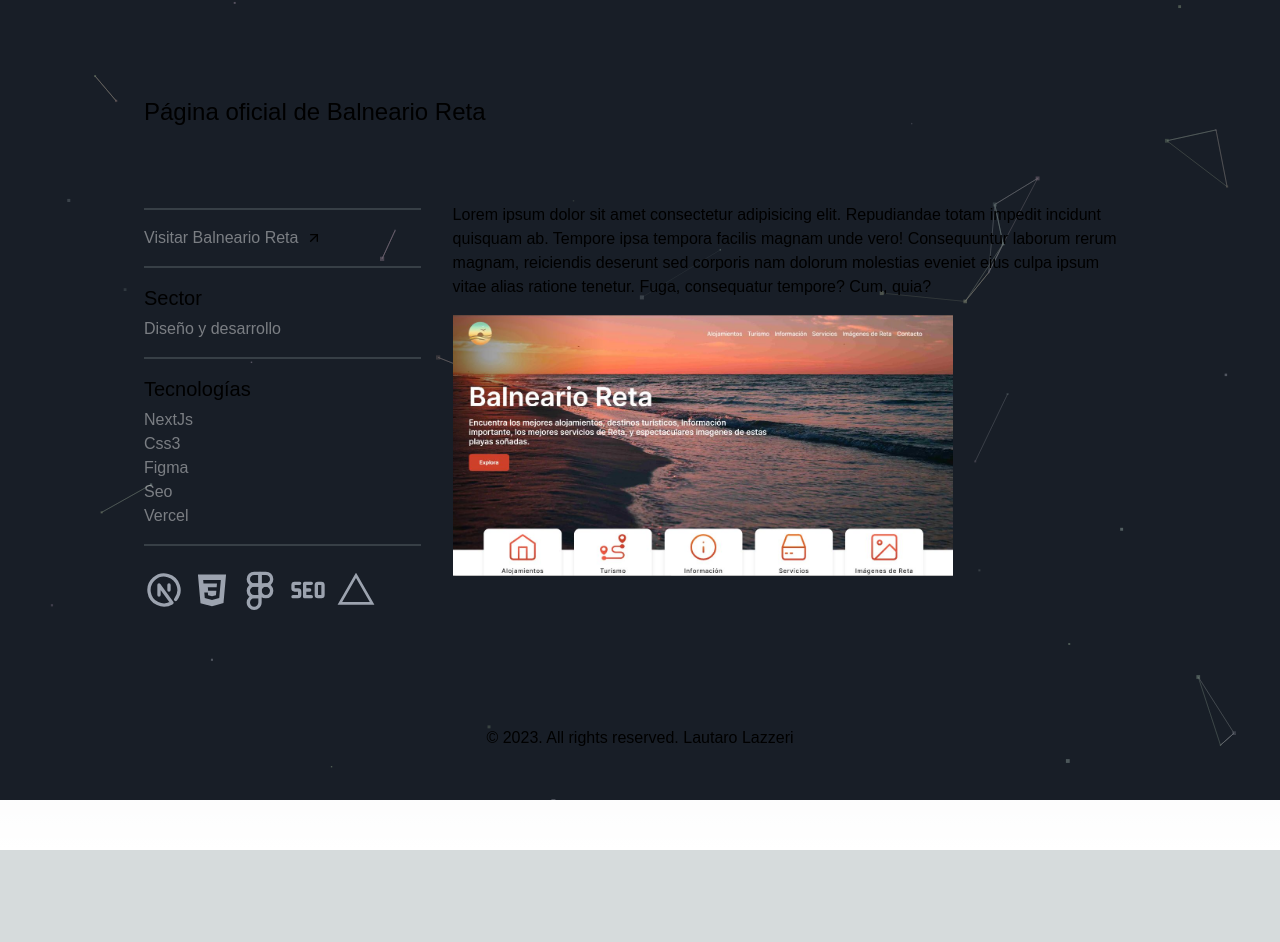
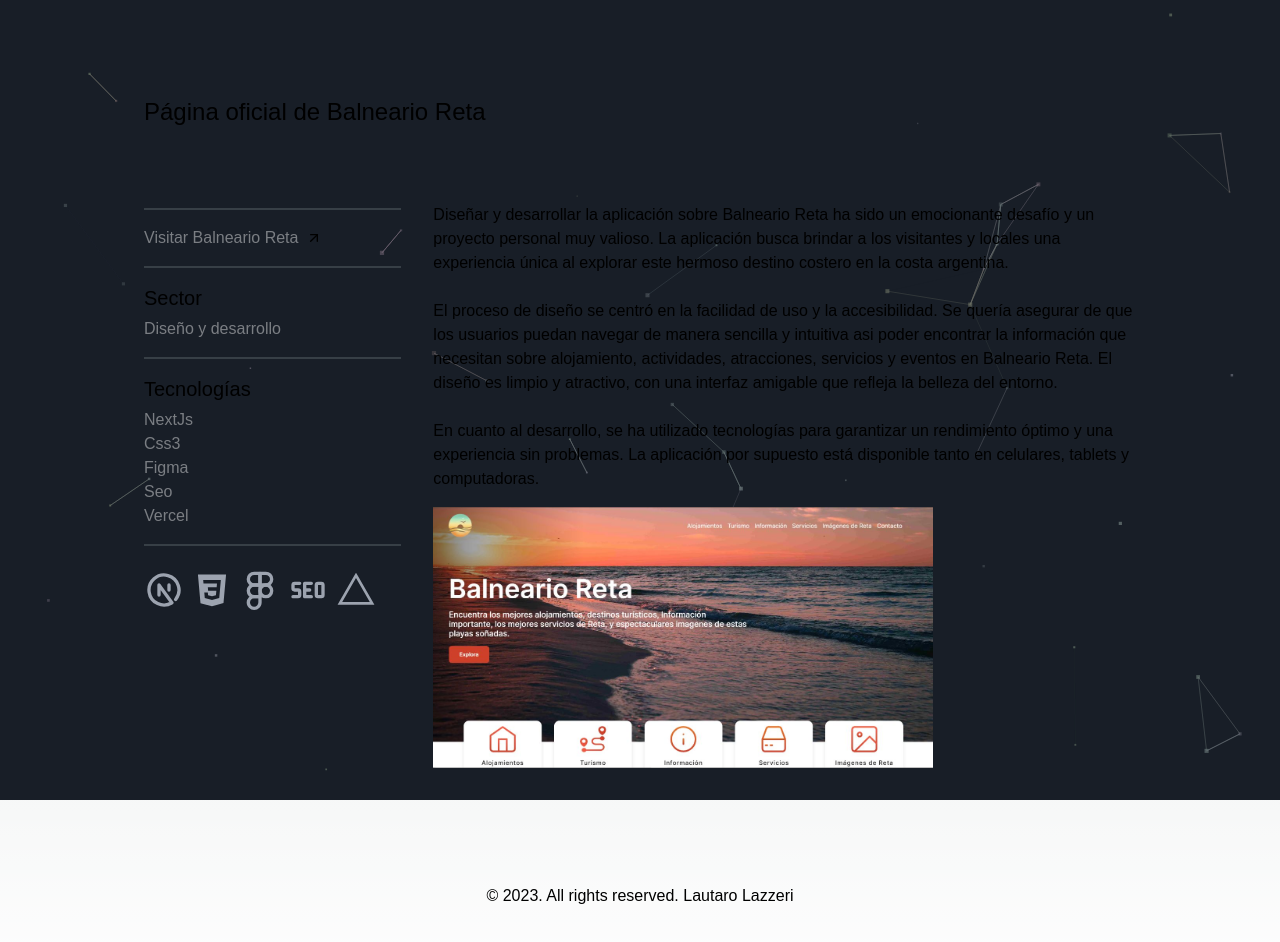
Before and after one commit to lautarolazzeri/lautaro-lazzeri, a Next.js app: page /portfolio/balnearioreta in a window 1280 px wide. Shown: the top 942 px of the page. Before the commit the page ends 850 px from the top, so only its background shows below. Built offline with nearby package versions, Linux system fonts and the light colour scheme.

Commit message:
balneario reta

```diff
--- a/pages/portfolio/balnearioreta.jsx
+++ b/pages/portfolio/balnearioreta.jsx
@@ -50,7 +50,14 @@
         </div>
       </div>
       <div className='md:ml-8 nomt'>
-        <p>Lorem ipsum dolor sit amet consectetur adipisicing elit. Repudiandae totam impedit incidunt quisquam ab. Tempore ipsa tempora facilis magnam unde vero! Consequuntur laborum rerum magnam, reiciendis deserunt sed corporis nam dolorum molestias eveniet eius culpa ipsum vitae alias ratione tenetur. Fuga, consequatur tempore? Cum, quia?</p>
+        <p>
+
+        Diseñar y desarrollar la aplicación sobre Balneario Reta ha sido un emocionante desafío y un proyecto personal muy valioso. La aplicación busca brindar a los visitantes y locales una experiencia única al explorar este hermoso destino costero en la costa argentina.
+        <br /><br />
+        El proceso de diseño se centró en la facilidad de uso y la accesibilidad. Se quería asegurar de que los usuarios puedan navegar de manera sencilla y intuitiva asi poder encontrar la información que necesitan sobre alojamiento, actividades, atracciones, servicios y eventos en Balneario Reta. El diseño es limpio y atractivo, con una interfaz amigable que refleja la belleza del entorno.
+        <br /><br />
+        En cuanto al desarrollo, se ha utilizado tecnologías para garantizar un rendimiento óptimo y una experiencia sin problemas. La aplicación por supuesto está disponible tanto en celulares, tablets y computadoras.
+        </p>
         <Image src='/reta.jpg' width={500} height={300} alt='balneario reta' className='mt-5 strange-padding' />
       </div>
   </div>
```
